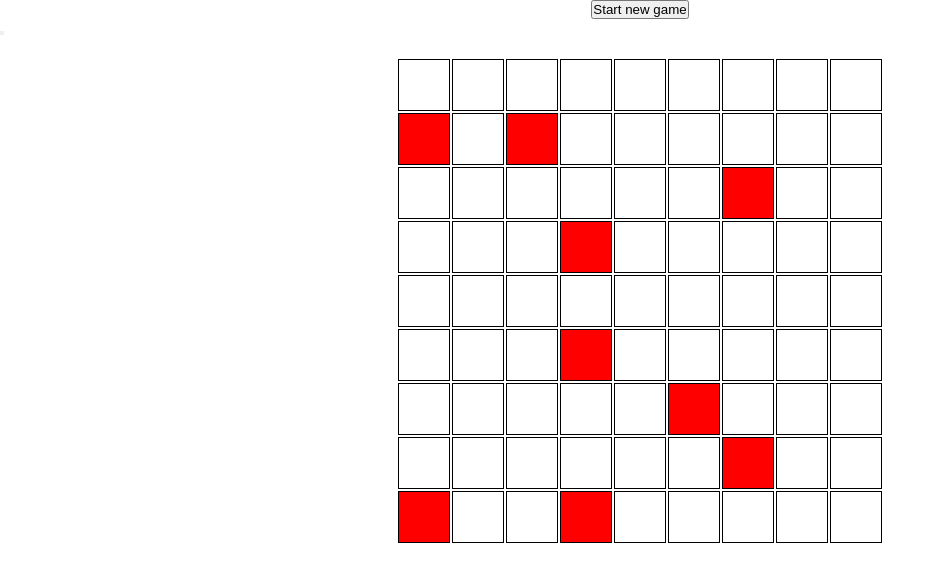
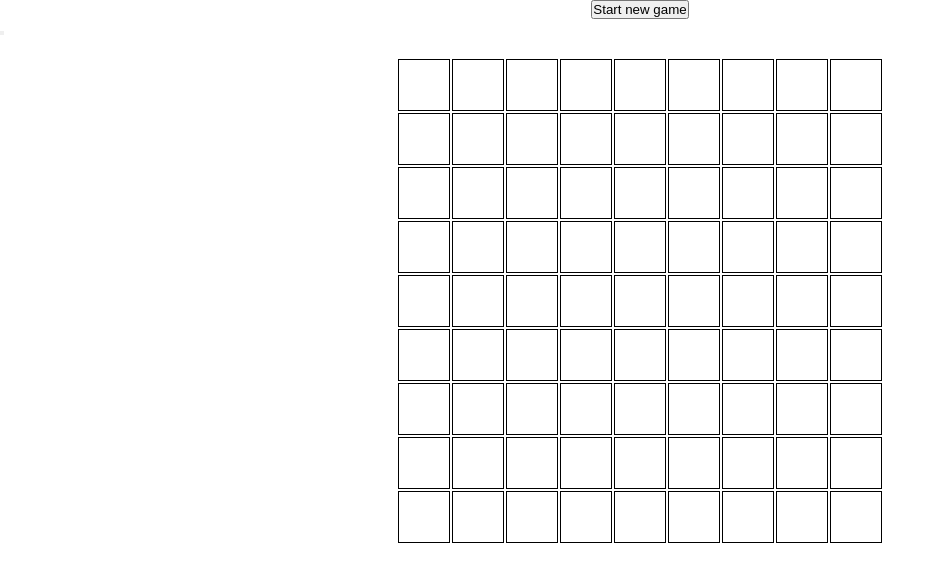
Before and after one commit to cerbin1/cerbin1.github.io, a plain HTML site: page index.html in a window 1280 px wide. Shown: the whole page, without its empty margins (0-945 px from the left). Drawn offline with Linux system fonts and the light colour scheme.

Commit message:
deleted displaying bombs

```diff
--- a/index.html
+++ b/index.html
@@ -86,7 +86,6 @@
                 isBombAdjacentToField(i, j);
             }
         }
-        displayAllBombs();
     }
 
     function isBombAdjacentToField(x, y) {
```
